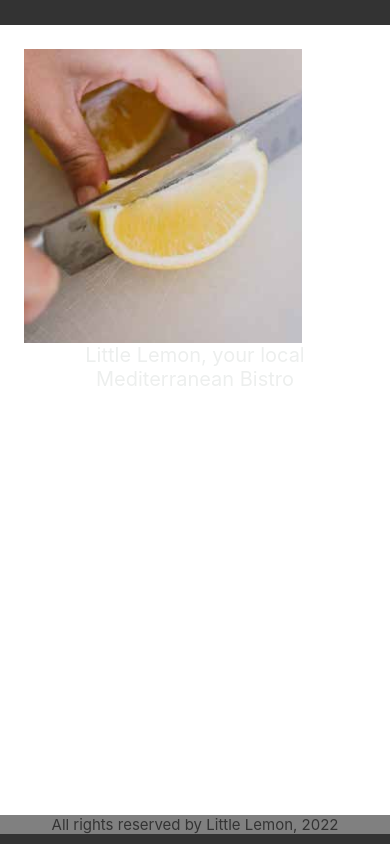
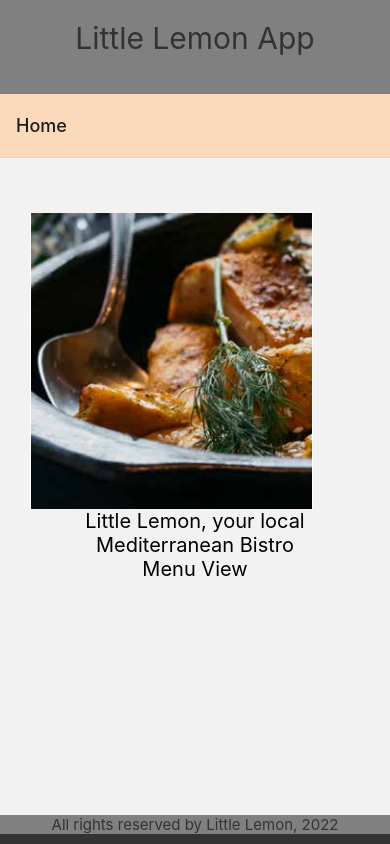
Before and after one commit to chandni117/react-native, a React Native app: screen /Welcome in a window 390 px wide. Built offline with nearby package versions, Linux system fonts and the light colour scheme.

Commit message:
Using Stack Navigator

```diff
--- a/App.js
+++ b/App.js
@@ -6,17 +6,30 @@ import MenuItems from './components/MenuItems';
 import FeedbackScreen from './components/feedbackScreen';
 import LoginPage from './components/LoginPage';
 import Welcome from './components/Welcome';
+import { createNativeStackNavigator } from '@react-navigation/native-stack';
+import { NavigationContainer } from '@react-navigation/native';
 
+const stack = createNativeStackNavigator() ;
 export default function App() {
-  return (<>
-    <View style= {styles.container}>
-      <StatusBar />
-
-      <Welcome />
-    </View>
-    <View style={styles.footerStyle}>
-      <LemonFooter/>
-    </View>
+  return (
+  <>
+      <NavigationContainer>
+        <View style={styles.container}>
+        <LemonHeader />
+        <stack.Navigator
+          initialRouteName='Login Page'
+          screenOptions={{ headerStyle: { backgroundColor: '#FBDABB' }}}>
+          <stack.Screen
+            name="Welcome"
+            component={Welcome}
+            options={{ title: 'Home' }} ></stack.Screen>
+          <stack.Screen name="Menu" component={MenuItems} ></stack.Screen>
+        </stack.Navigator>
+        </View>
+        <View style={styles.footerStyle}>
+          <LemonFooter />
+        </View>
+      </NavigationContainer>
     </>
   );
 }
--- a/components/LoginPage.js
+++ b/components/LoginPage.js
@@ -49,7 +49,8 @@ function LoginPage() {
 
 const loginPageStyle = StyleSheet.create ({
         container: {
-            flex: 1
+            flex: 1     ,
+            backgroundColor: '#333333'
         },
         headerText: {
             fontSize: 30,
@@ -68,7 +69,7 @@ const loginPageStyle = StyleSheet.create ({
             borderWidth: 1,
             padding: 12,
             margin: 15,
-            backgroundColor: 'pink'
+            backgroundColor: '#f0fff0'
 
         },
         btnText: {
@@ -79,7 +80,7 @@ const loginPageStyle = StyleSheet.create ({
             padding:10,
             fontSize: 25,
             width: 100,
-            backgroundColor: 'orange',
+            backgroundColor: 'gray',
             borderWidth: 1,
 
 
--- a/components/Welcome.js
+++ b/components/Welcome.js
@@ -1,26 +1,31 @@
 import React from 'react' ;
-import {Text , StyleSheet , Image, View, useColorScheme} from 'react-native';
+import {
+    Text,
+    StyleSheet,
+    Image,
+    View,
+    Pressable} from 'react-native';
 
-function Welcome () {
-    const colorScheme = useColorScheme() ;
+function Welcome ({navigation}) {
     return (
-            <View style={[styles.headerWrapper ,
-            colorScheme === 'light' ?
-                {backgroundColor: 'white'} :
-                {backgroundColor: 'gray'}
-            ]}>
+            <View style={styles.headerWrapper }>
             <Image
                 style={styles.logo}
-                source={require('../img/cutOrange.png')}
+                source={require('../img/foodPicture.png')}
                 accessible={true}
-                resizeMode='center'
+                resizeMode='cover'
                 accessibilityLabel='LemonLogo'
              />
+
             <Text
                 style={styles.text}
                 >
                 Little Lemon, your local Mediterranean Bistro
             </Text>
+            <Pressable
+            onPress={() => navigation.navigate('Menu')}>
+                <Text style={styles.text}>Menu View</Text>
+            </Pressable>
 
             </View>
     )
@@ -29,17 +34,18 @@ const styles=StyleSheet.create ({
 
     headerWrapper: {
         flex: 1,
-        padding: 24,
+        padding: 30,
         marginTop: 25,
     },
     text: {
         fontSize: 20,
-        color: '#EDEFEE',
+        color: 'black',
         textAlign: 'center',
     },
     image: {
         height: 100,
         width: 300,
+
     }
 })
 export default Welcome;
```
Also changed, not shown: package.json (+6 -1 lines), 1 other file (tests, documents, lock files or other folders).
